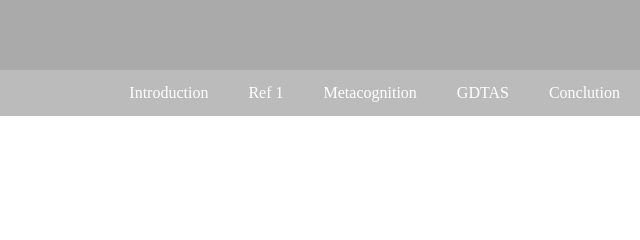
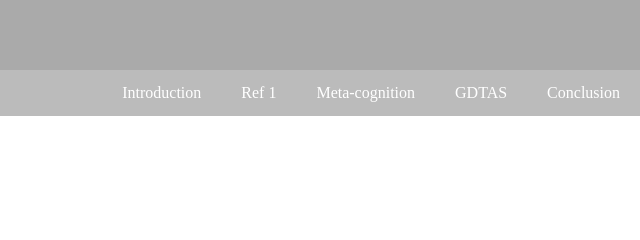
Before and after one commit to Phillip-Wehlitz/Wehlitz8thPortfolio, a plain HTML site: page index.html in a window 1280 px wide. Shown: the part 191-431 px from the top of the page, 640-1280 px from the left. Drawn offline with Linux system fonts and the light colour scheme.

Commit message:
Update index.html

```diff
--- a/index.html
+++ b/index.html
@@ -15,9 +15,9 @@
 		</div>
 		<div class="navbar">
 			<a href="#" class="cur">Home</a>
-			<a href="#" class="right">Conclution</a>
+			<a href="#" class="right">Conclusion</a>
 			<a href="#" class="right">GDTAS</a>
-			<a href="#" class="right">Metacognition</a>
+			<a href="#" class="right">Meta-cognition</a>
 			<a href="#" class="right">Ref 1</a>
 			<a href="#" class="right">Introduction</a>
 		</div>
```
